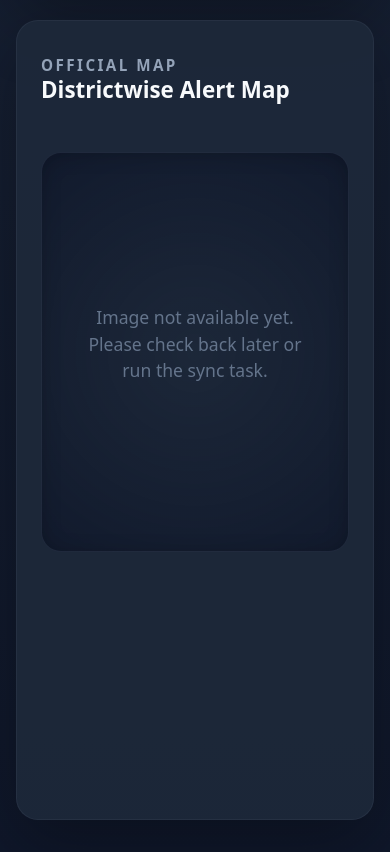
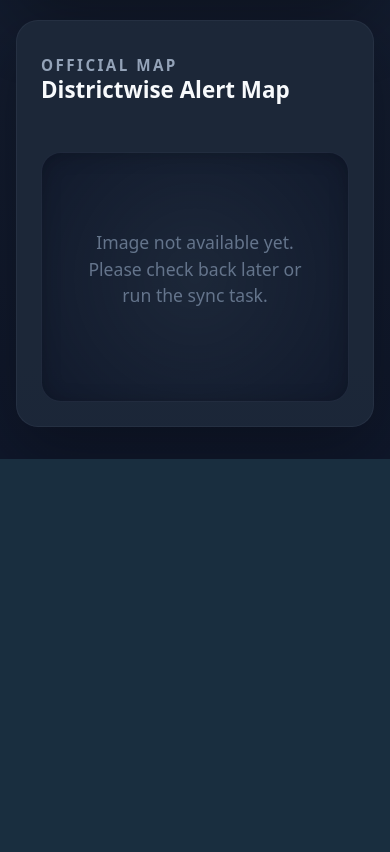
Before and after one commit to vprayag2005/WeatherApp, a Django app: page /alerts/districtwise/ in a window 390 px wide. Shown: the part 1134-1986 px from the top of the page. After the commit the page ends 1593 px from the top, so only its background shows below. Run offline with Django 5.2, Linux system fonts and the light colour scheme; data that the repository does not hold is empty; parts of the project's set-up code (start-up, migrations or seed data) failed here and were passed over; some libraries are stand-ins or nearby versions.

Commit message:
Remove unwanted space at bottom of district map on mobile

```diff
--- a/weatherapp/templates/districtwise_alerts.html
+++ b/weatherapp/templates/districtwise_alerts.html
@@ -69,7 +69,7 @@
 
         <div class="alerts-grid">
             <div class="alerts-left-col" style="flex: 1; max-width: 100%;">
-                <section class="alerts-panel" style="min-height: 800px; padding: 0; display: flex; flex-direction: column;">
+                <section class="alerts-panel" style="padding: 0; display: flex; flex-direction: column;">
                     <div class="panel-heading" style="padding: 24px 24px 0 24px;">
                         <div>
                             <p class="panel-kicker">Official map</p>
@@ -78,7 +78,7 @@
                     </div>
 
                     <div class="map-stage-container" style="flex-grow: 1; width: 100%; padding: 0 24px 24px 24px; margin-top: 16px; text-align: center;">
-                        <div class="map-stage" style="background: radial-gradient(circle at center, rgba(30, 41, 59, 0.4) 0%, rgba(15, 23, 42, 0.8) 100%); border-radius: 20px; border: 1px solid rgba(148, 163, 184, 0.1); box-shadow: inset 0 2px 20px rgba(0, 0, 0, 0.2); padding: 40px; min-height: 400px; display: flex; align-items: center; justify-content: center; transition: all 0.3s ease;">
+                        <div class="map-stage" style="background: radial-gradient(circle at center, rgba(30, 41, 59, 0.4) 0%, rgba(15, 23, 42, 0.8) 100%); border-radius: 20px; border: 1px solid rgba(148, 163, 184, 0.1); box-shadow: inset 0 2px 20px rgba(0, 0, 0, 0.2); padding: 40px; min-height: 250px; display: flex; align-items: center; justify-content: center; transition: all 0.3s ease;">
                             <img id="district-img" src="" alt="Districtwise Alert Map" style="max-width: 100%; max-height: 600px; width: auto; height: auto; display: none; filter: drop-shadow(0 20px 30px rgba(0,0,0,0.5)) drop-shadow(0 4px 10px rgba(0,0,0,0.3)); transition: opacity 0.4s ease, transform 0.4s ease; opacity: 0; transform: scale(0.95);">
                             <p id="no-image-text" style="color: #64748b; font-size: 1.1rem; display: none; animation: pulse 2s infinite;">Image not available yet. Please check back later or run the sync task.</p>
                         </div>
```
